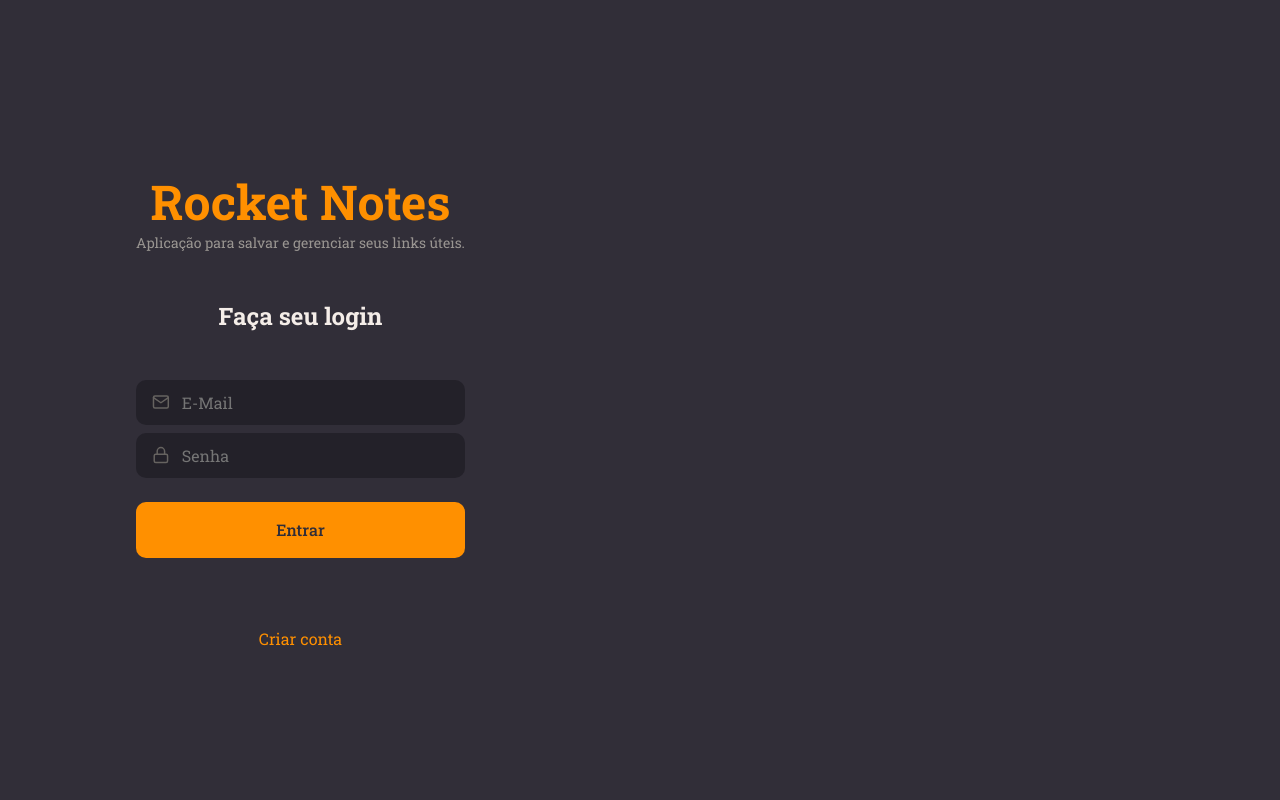
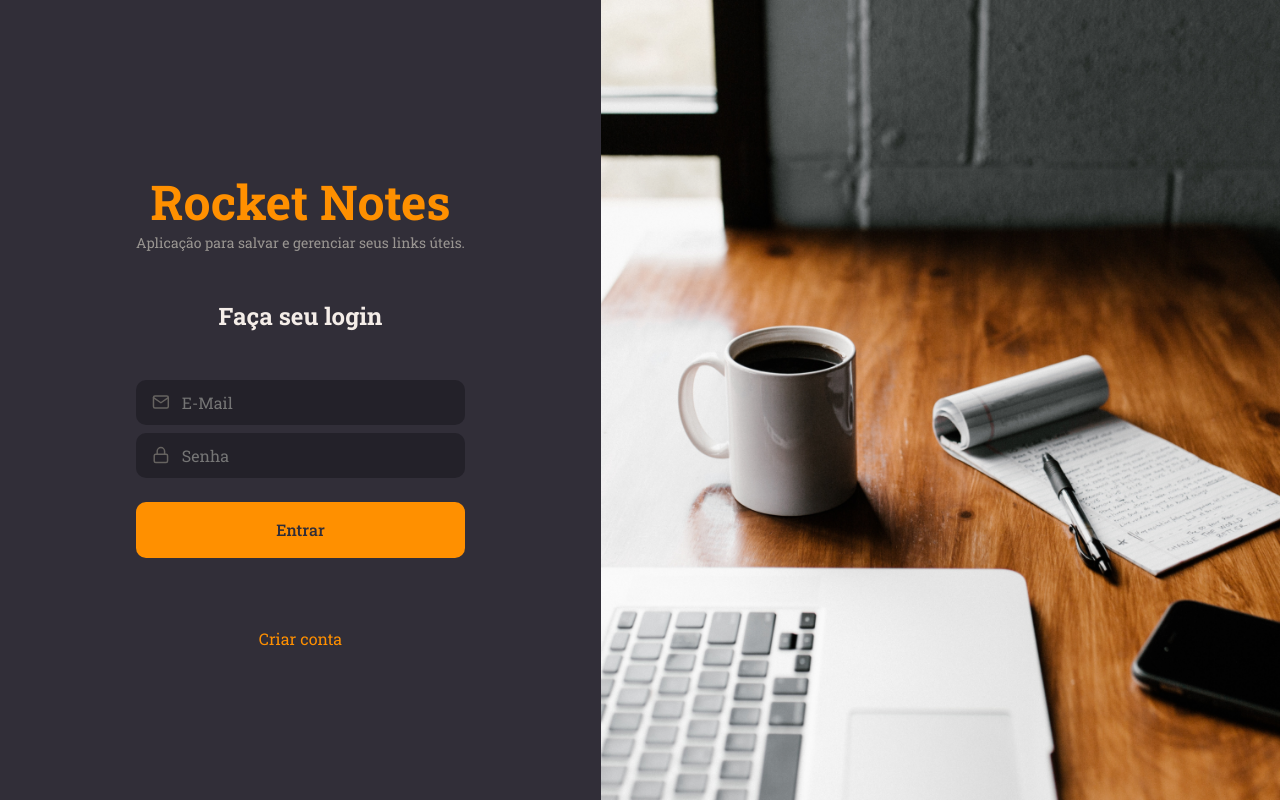
Before and after one commit to espjotape/rocketnotes, a React (Vite) app: page / in a window 1280 px wide. Built offline with nearby package versions, Linux system fonts and the light colour scheme.

Commit message:
Using Images

```diff
--- a/src/pages/SignIn/index.jsx
+++ b/src/pages/SignIn/index.jsx
@@ -1,9 +1,10 @@
-import { Container, Form } from './styles'
+import { Container, Form, Background } from './styles'
 
 import {FiMail, FiLock} from 'react-icons/fi'
 
 import { Input } from '../../components/Input'
 import { Button } from '../../components/Button'
+
 
 export function SignIn(){
   return(
@@ -27,7 +28,9 @@
         <Button title="Entrar"/>
 
         <a href="#">Criar conta</a>
+
       </Form>
+      <Background />
     </Container>
   )
 }
--- a/src/pages/SignIn/styles.js
+++ b/src/pages/SignIn/styles.js
@@ -1,4 +1,5 @@
 import styled from "styled-components";
+import BackgroundImg from "../../assets/background.png"
 
 export const Container = styled.div`
   height: 100vh;
@@ -39,5 +40,11 @@
     margin-top: 70px;
     color: ${({ theme }) => theme.COLORS.ORANGE};
 
-  }
+  };
 `
+
+export const Background = styled.div`
+  flex: 1;
+  background: url(${BackgroundImg}) no-repeat center center;
+  background-size: cover;
+`
```
Also changed, not shown: src/assets/background.png (added).
